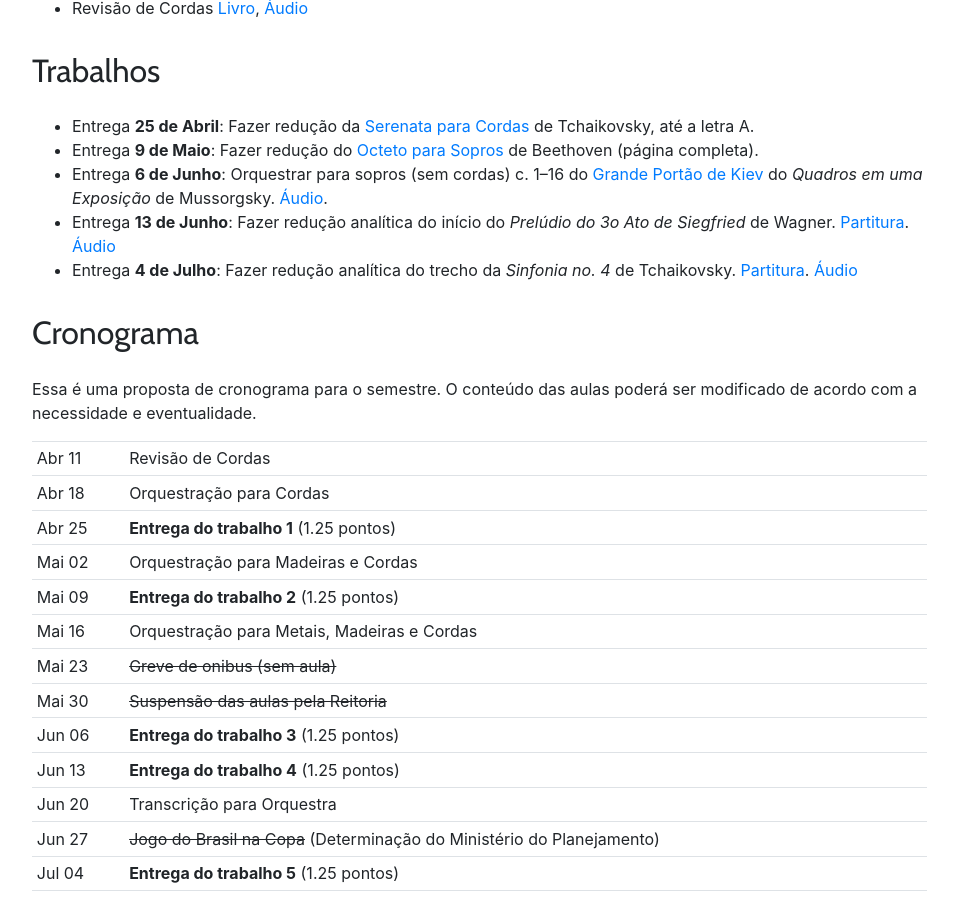
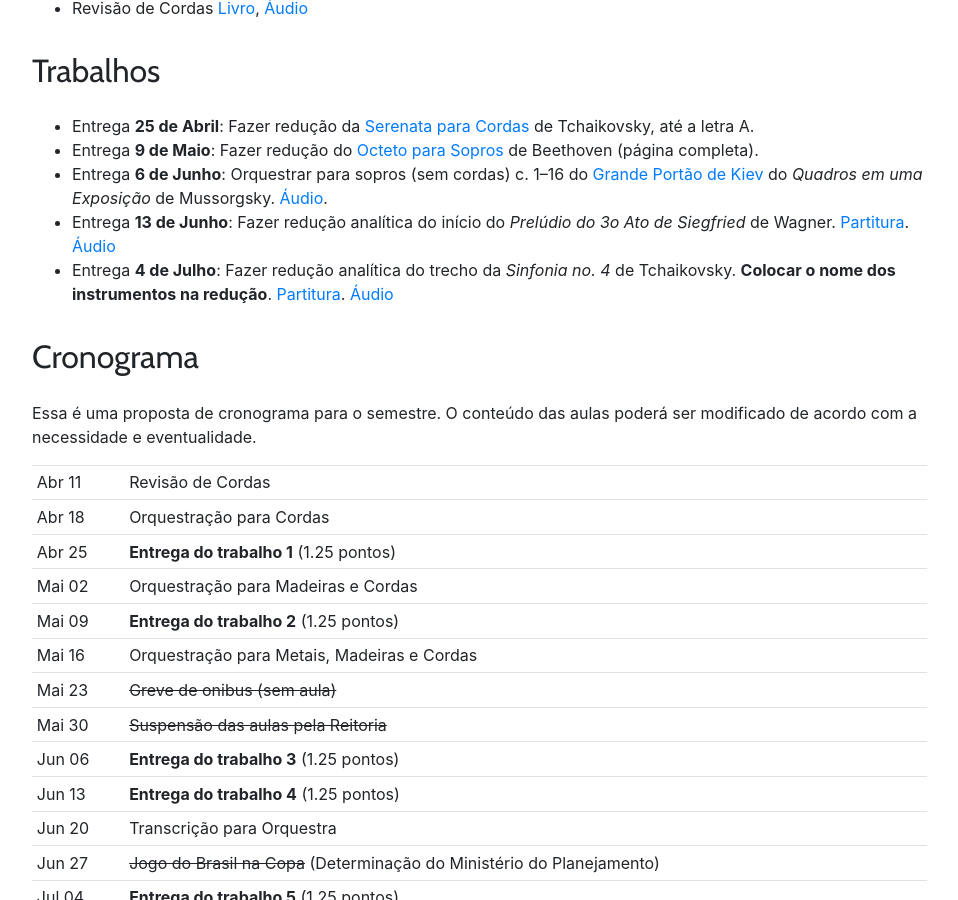
Before and after one commit to kroger/genosmus, a Jekyll site: the page built from _pedro/musa86.md, in a window 1280 px wide and 900 px high, scrolled down 506 px. Shown: the whole window, without its empty margins (68-1026 px from the left). Built offline with Jekyll 4.4.1, drawn with Linux system fonts in a browser that asks for light colours.

Commit message:
Corrige tarefa

```diff
--- a/_pedro/musa86.md
+++ b/_pedro/musa86.md
@@ -24,7 +24,7 @@ dimensões desde o Barroco até o século XX.
 - Entrega **9 de Maio**: Fazer redução do [Octeto para Sopros][5] de Beethoven (página completa).
 - Entrega **6 de Junho**: Orquestrar para sopros (sem cordas) c. 1--16 do [Grande Portão de Kiev][6] do _Quadros em uma Exposição_ de Mussorgsky. [Áudio][7].
 - Entrega **13 de Junho**: Fazer redução analítica do início do _Prelúdio do 3o Ato de Siegfried_ de Wagner. [Partitura][8]. [Áudio][9]
-- Entrega **4 de Julho**: Fazer redução analítica do trecho da _Sinfonia no. 4_ de Tchaikovsky. [Partitura][10]. [Áudio][11]
+- Entrega **4 de Julho**: Fazer redução analítica do trecho da _Sinfonia no. 4_ de Tchaikovsky. **Colocar o nome dos instrumentos na redução**. [Partitura][10]. [Áudio][11]
 
 ## Cronograma
 
```
